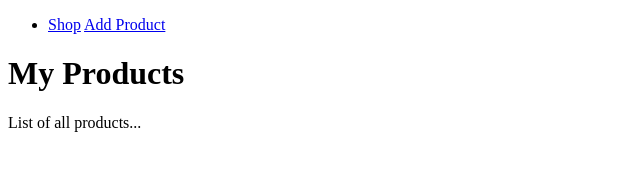
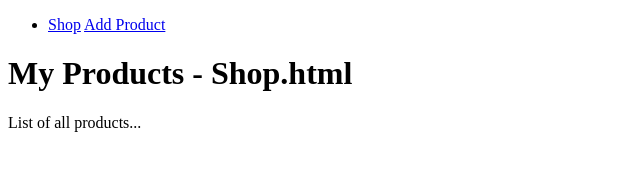
Before and after one commit to LiamJDesmond84/NodeJS-Express-App, a website: page views/shop.html in a window 1280 px wide. Shown: the whole page, without its empty margins (0-640 px from the left). Drawn offline with Linux system fonts and the light colour scheme.

```diff
--- a/views/shop.html
+++ b/views/shop.html
@@ -18,7 +18,7 @@
     </header>
 
     <main>
-        <h1>My Products</h1>
+        <h1>My Products - Shop.html</h1>
         <p>List of all products...</p>
     </main>
 </body>
```
